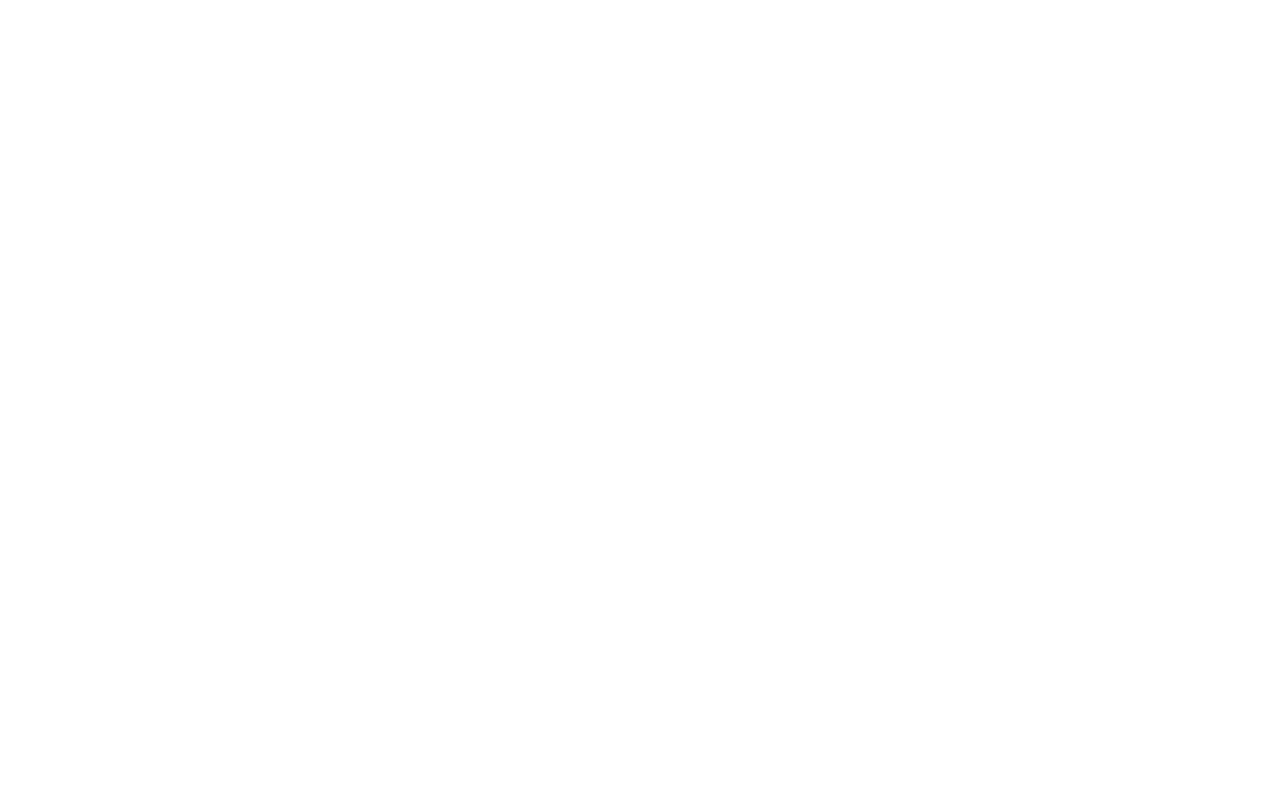
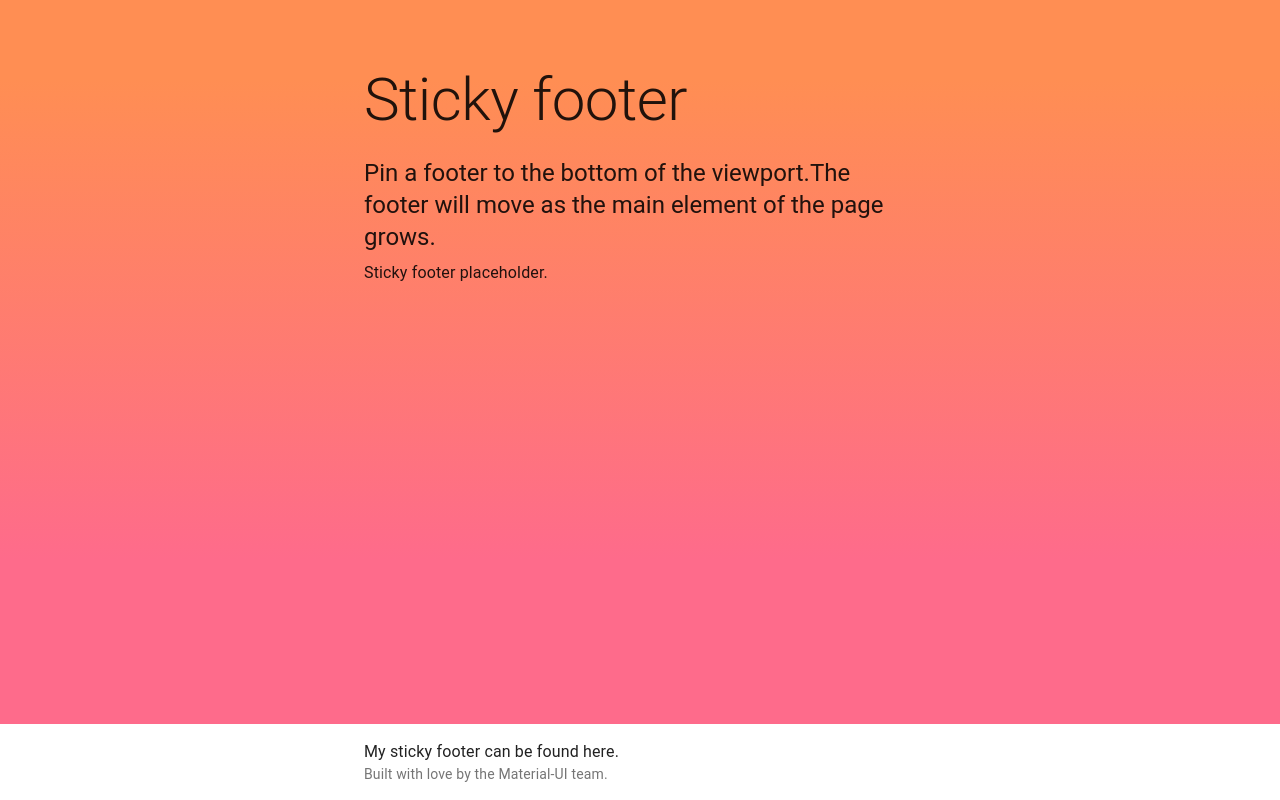
Before and after one commit to mnambodka/gracie, a React (Create React App) app: page /bonz in a window 1280 px wide. Built offline with nearby package versions, Linux system fonts and the light colour scheme.

Commit message:
gradient background

```diff
--- a/package.json
+++ b/package.json
@@ -8,6 +8,7 @@
     "@fortawesome/react-fontawesome": "^0.1.4",
     "@material-ui/core": "^4.0.2",
     "@material-ui/icons": "^4.0.1",
+    "@material-ui/styles": "^4.1.2",
     "@types/classnames": "^2.2.8",
     "@types/jest": "24.0.13",
     "@types/node": "12.0.3",
--- a/src/component/MyRouter.tsx
+++ b/src/component/MyRouter.tsx
@@ -2,7 +2,7 @@
 import { Redirect, BrowserRouter, Route, withRouter } from 'react-router-dom'
 import PropTypes from 'prop-types'
 import { FaExclamationCircle } from 'react-icons/fa'
-import MyBaseFormular from '../page/BaseFormular'
+
 
 class MyRouter extends React.Component {
     state = {
@@ -13,7 +13,7 @@
         this.setState(() => ({
             toFormular: true
         }));
-        const url = 'baseFormular';
+        const url = 'bonz';
         window.open(url);
       }
 
--- a/src/component/Routes.tsx
+++ b/src/component/Routes.tsx
@@ -2,11 +2,7 @@
 import { Route } from 'react-router';
 import MyPageRouter from '../component/MyRouter'
 import logo from './ukrlp_background.png';
-/**
- * Import all page components here
- */
-
-import Formular from '../page/WelcomePage';
+import MainAppPage from '../page/MainAppPage';
 
 const MainPage = (props: any) => {
   return (<main>
@@ -25,6 +21,6 @@
   return (
     <div>
         <Route path="/" exact component={MainPage} />
-        <Route path="/baseFormular" component={Formular} />
+        <Route path="/bonz" component={MainAppPage} />
     </div>);
 };
--- /dev/null
+++ b/src/page/MainAppPage.tsx
@@ -0,0 +1,87 @@
+import React from "react"
+import { Link as RouterLink } from 'react-router-dom'
+import { Grow, Link, Container } from "@material-ui/core"
+import logo from './backgroundUKRLP.png';
+import Grid from '@material-ui/core/Grid';
+import Paper from '@material-ui/core/Paper';
+import { display } from "@material-ui/system";
+// import { makeStyles } from '@material-ui/styles';
+import { makeStyles } from '@material-ui/core/styles';
+import CssBaseline from '@material-ui/core/CssBaseline';
+import Typography from '@material-ui/core/Typography';
+
+
+export const URL: string = "/bonz"
+
+export const PageLink = (props: any) => <Link component={RouterLink} to={URL} {...props} />
+
+export interface MainAppPageProps {
+    message: string
+}
+
+const useStyles = makeStyles(theme => ({
+    // root: {
+    //   background: 'linear-gradient(0deg, #FE6B8B 30%, #FF8E53 90%)',
+    //   border: 0,
+    //   borderRadius: 0,
+    // //   boxShadow: '0 3px 5px 2px rgba(255, 105, 135, .3)',
+    //   color: 'white',
+    //   height: '100vh',
+    //   padding: '0 0px',
+    // },
+    root: {
+        background: 'linear-gradient(0deg, #FE6B8B 30%, #FF8E53 90%)',
+        display: 'flex',
+        flexDirection: 'column',
+        minHeight: '100vh',
+      },
+      main: {
+        marginTop: theme.spacing(8),
+        marginBottom: theme.spacing(2),
+      },
+      footer: {
+        padding: theme.spacing(2),
+        marginTop: 'auto',
+        backgroundColor: 'white',
+      },
+  }));
+
+  function MadeWithLove() {
+    return (
+      <Typography variant="body2" color="textSecondary">
+        {'Built with love by the '}
+        <Link color="inherit" href="https://material-ui.com/">
+          Material-UI
+        </Link>
+        {' team.'}
+      </Typography>
+    );
+  }
+
+const MainAppPage = (props: MainAppPageProps) => {
+const classes = useStyles();
+return (
+    <div className={classes.root}>
+      <CssBaseline />
+      <Container component="main" className={classes.main} maxWidth="sm">
+        <Typography variant="h2" component="h1" gutterBottom>
+          Sticky footer
+        </Typography>
+        <Typography variant="h5" component="h2" gutterBottom>
+          {'Pin a footer to the bottom of the viewport.'}
+          {'The footer will move as the main element of the page grows.'}
+        </Typography>
+        <Typography variant="body1">Sticky footer placeholder.</Typography>
+      </Container>
+      <footer className={classes.footer}>
+        <Container maxWidth="sm">
+          <Typography variant="body1">My sticky footer can be found here.</Typography>
+          <MadeWithLove />
+        </Container>
+      </footer>
+    </div>
+  );
+
+}
+
+export default MainAppPage
--- a/src/page/WelcomePage.tsx
+++ /dev/null
@@ -1,35 +0,0 @@
-import React from "react"
-import { Link as RouterLink } from 'react-router-dom'
-import { Grow, Link } from "@material-ui/core"
-import logo from './backgroundUKRLP.png';
-
-
-export const URL: string = "/welcome"
-
-export const PageLink = (props: any) => <Link component={RouterLink} to={URL} {...props} />
-
-export interface WelcomePageProps {
-    message: string
-}
-
-
-const WelcomePage = (props: WelcomePageProps) => {
-
-    return <div>Hallo</div>
-
-    // <img width="100%" src={logo} alt="Logo"/>
-
-
-    //     <Grow
-    //         in={true}
-    //         style={{ transformOrigin: '0 0 0' }}
-    //         {...({ timeout: 500 })}
-    //     >
-    //         <div>
-    //             {props.message}
-    // </div>
-        // </Grow>
-
-}
-
-export default WelcomePage
```
Also changed, not shown: src/page/BaseFormular.tsx (deleted, +0 -20 lines), 1 other file (tests, documents, lock files or other folders).
